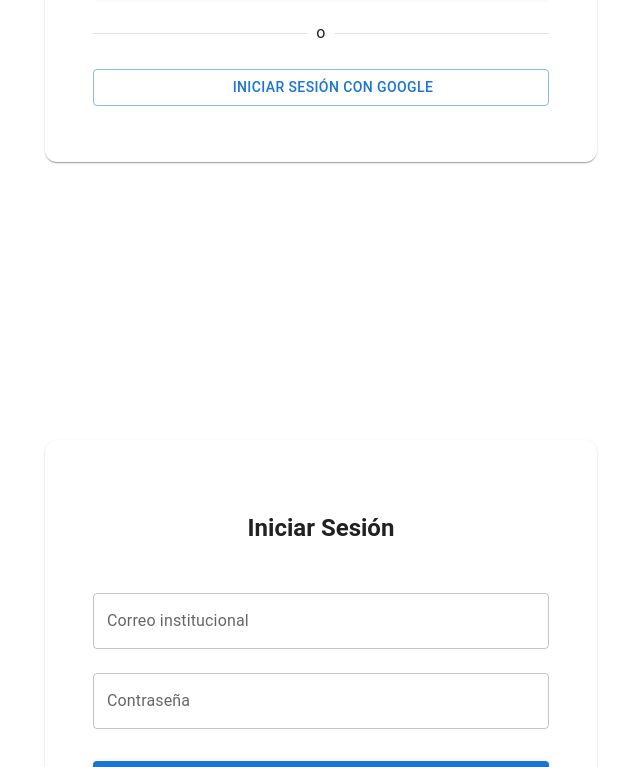
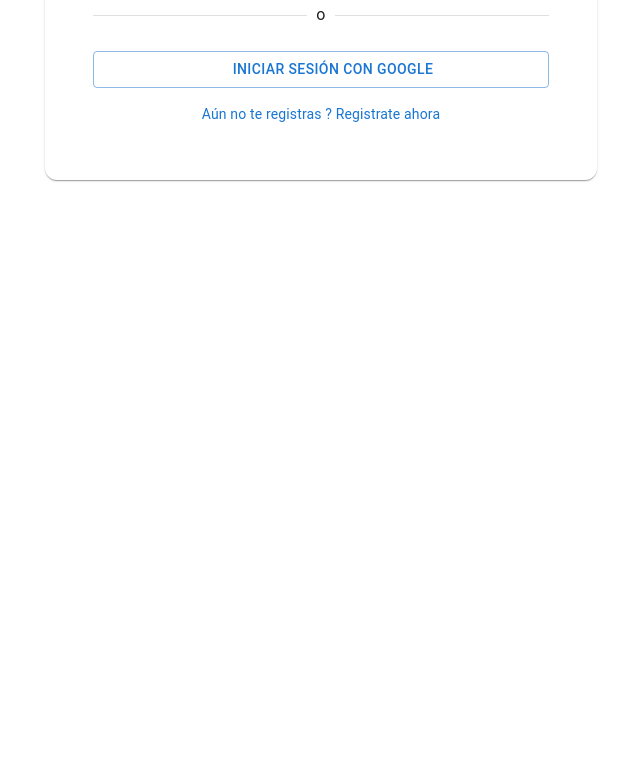
Before and after one commit to jafetmendozac/Exam-bank, a React (Vite) app: page / in a window 1280 px wide. Shown: the part 499-1266 px from the top of the page, without its empty margins (319-959 px from the left). After the commit the page ends 800 px from the top, so only its background shows below. Built offline with nearby package versions, Linux system fonts and the light colour scheme; no server answers; some icons are missing.

Commit message:
feat: login and register pages

```diff
--- a/src/auth/LoginPage.tsx
+++ b/src/auth/LoginPage.tsx
@@ -13,6 +13,7 @@ import {
 import MenuBookIcon from "@mui/icons-material/MenuBook";
 import GoogleIcon from "@mui/icons-material/Google";
 import { useState } from "react";
+import { Link as RouterLink } from "react-router-dom";
 
 import {
   signInWithEmailAndPassword,
@@ -131,6 +132,14 @@ const Login = () => {
             >
               Iniciar sesión con Google
             </Button>
+
+            <Box textAlign="center" mt={2}>
+              <RouterLink to="/register" style={{ textDecoration: 'none', color: 'inherit' }}>
+                <Typography variant="body2" color="primary">
+                  Aún no te registras ? Registrate ahora
+                </Typography>
+              </RouterLink>
+            </Box>
           </CardContent>
         </Card>
       </Container>
--- a/src/auth/RegisterPage.tsx
+++ b/src/auth/RegisterPage.tsx
@@ -10,6 +10,7 @@ import {
   Divider,
   Alert,
 } from "@mui/material";
+import MenuBookIcon from "@mui/icons-material/MenuBook";
 import GoogleIcon from "@mui/icons-material/Google";
 import { useState } from "react";
 
@@ -19,6 +20,7 @@ import {
   GoogleAuthProvider,
 } from "firebase/auth";
 import type { UserCredential } from "firebase/auth"
+import { Link as RouterLink } from "react-router-dom";
 
 import { isUnitruEmail } from "../shared/utils/isUnitruEmail";
 import { auth } from "../app/firebase";
@@ -75,9 +77,12 @@ const Register = () => {
       <Container maxWidth="sm">
         <Card sx={{ p: 4 }}>
           <CardContent>
-            <Typography variant="h5" textAlign="center" mb={3}>
-              Crear cuenta
-            </Typography>
+            <Box textAlign="center" mb={4}>
+              <MenuBookIcon color="primary" sx={{ fontSize: 48 }} />
+              <Typography variant="h5" fontWeight="bold">
+                Crear Cuenta
+              </Typography>
+            </Box>
 
             {error && <Alert severity="error">{error}</Alert>}
 
@@ -121,6 +126,14 @@ const Register = () => {
             >
               Registrarse con Google
             </Button>
+
+            <Box textAlign="center" mt={2}>
+              <RouterLink to="/login" style={{ textDecoration: 'none', color: 'inherit' }}>
+                <Typography variant="body2" color="primary">
+                  Ya te registraste ? Inicia Sesión ahora
+                </Typography>
+              </RouterLink>
+            </Box>
           </CardContent>
         </Card>
       </Container>
--- a/src/main.tsx
+++ b/src/main.tsx
@@ -20,7 +20,6 @@ createRoot(document.getElementById('root')!).render(
     <ThemeProvider theme={theme}>
       <CssBaseline />
         <RouterProvider router={router} />
-        <App />
     </ThemeProvider>
   </StrictMode>
 )
```
